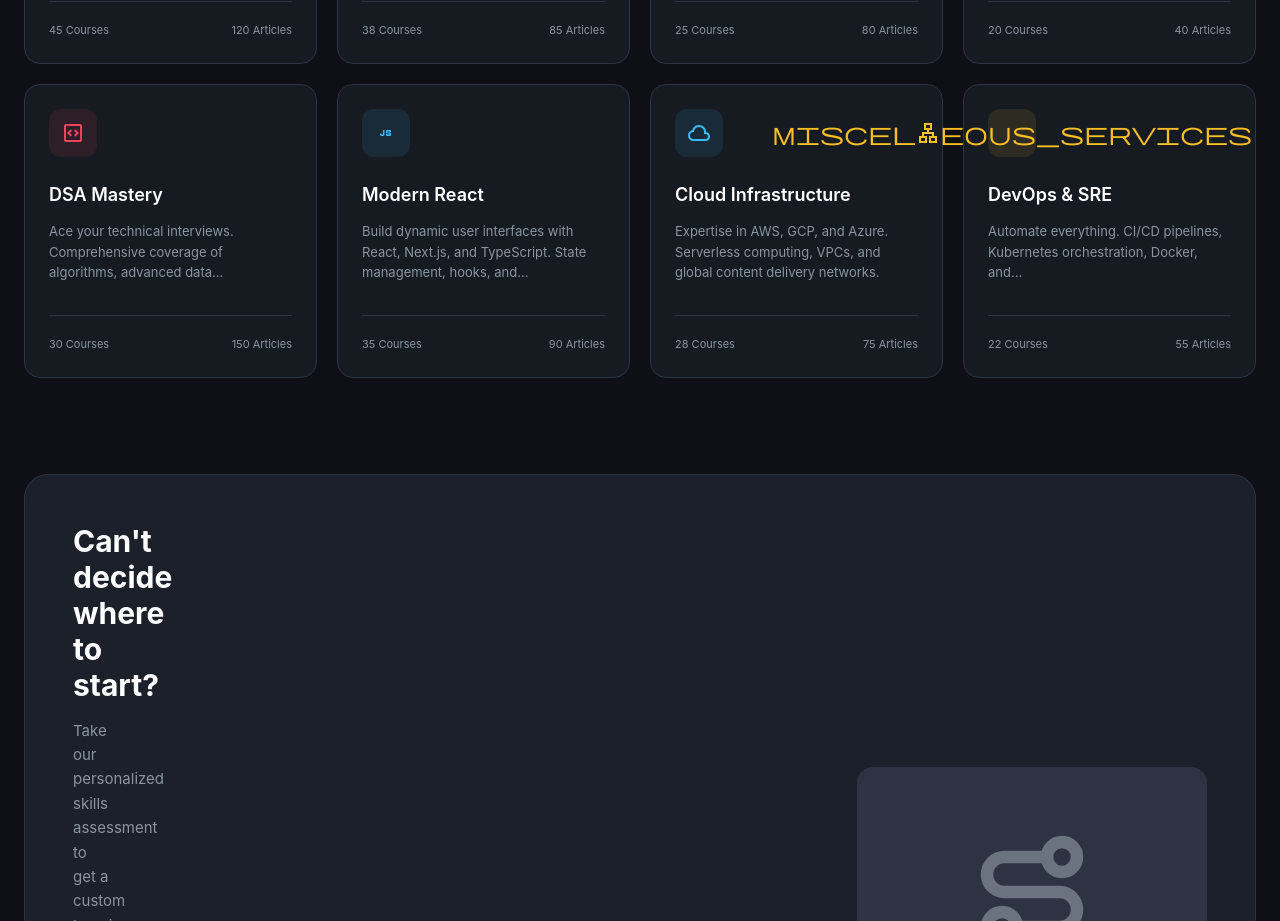
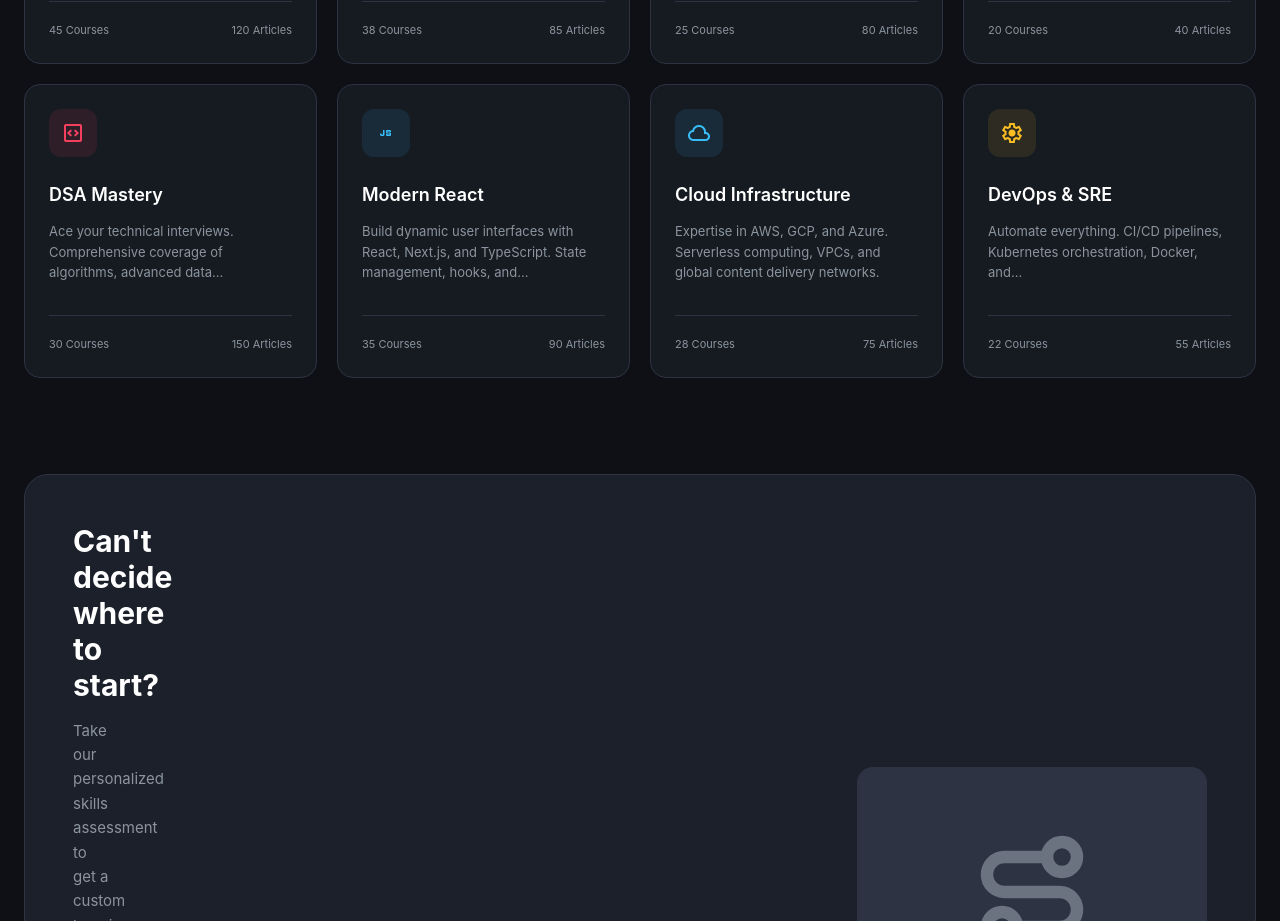
Before and after one commit to Blog-Webs/blog-website, a React (Vite) app in the folder client/: page /learn in a window 1280 px wide. Shown: the part 1100-2021 px from the top of the page. Built offline with nearby package versions, Linux system fonts and the light colour scheme; no server answers.

Commit message:
Fix text alignment in bottom CTA and fix broken DevOps icon

```diff
--- a/client/src/modules/learn/pages/LearnHome.jsx
+++ b/client/src/modules/learn/pages/LearnHome.jsx
@@ -84,7 +84,7 @@ const LearnHome = () => {
       id: 'devops',
       title: 'DevOps & SRE',
       description: 'Automate everything. CI/CD pipelines, Kubernetes orchestration, Docker, and...',
-      icon: 'miscellaneous_services',
+      icon: 'settings',
       iconColor: 'text-[#FBBF24]',
       iconBg: 'bg-[#FBBF24]/10',
       courses: '22 Courses',
@@ -143,7 +143,7 @@ const LearnHome = () => {
 
       {/* Bottom CTA */}
       <div className="bg-[#1C202B] border border-[#2D3342] rounded-3xl p-8 md:p-12 flex flex-col md:flex-row items-center justify-between gap-10">
-        <div className="flex-1 max-w-xl">
+        <div className="flex-1 w-full max-w-xl">
           <h2 className="text-3xl font-bold text-white mb-4">
             Can't decide where to start?
           </h2>
```
